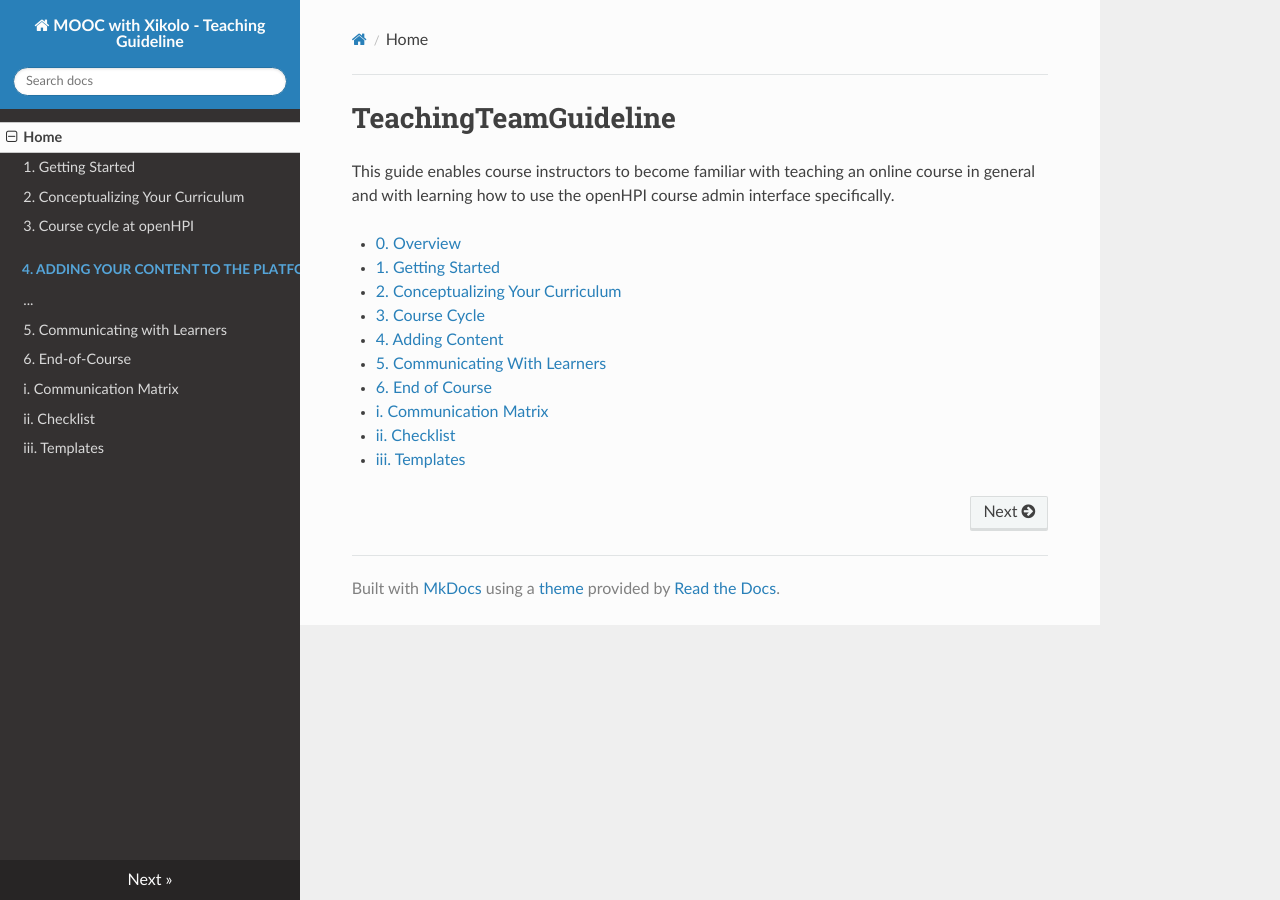
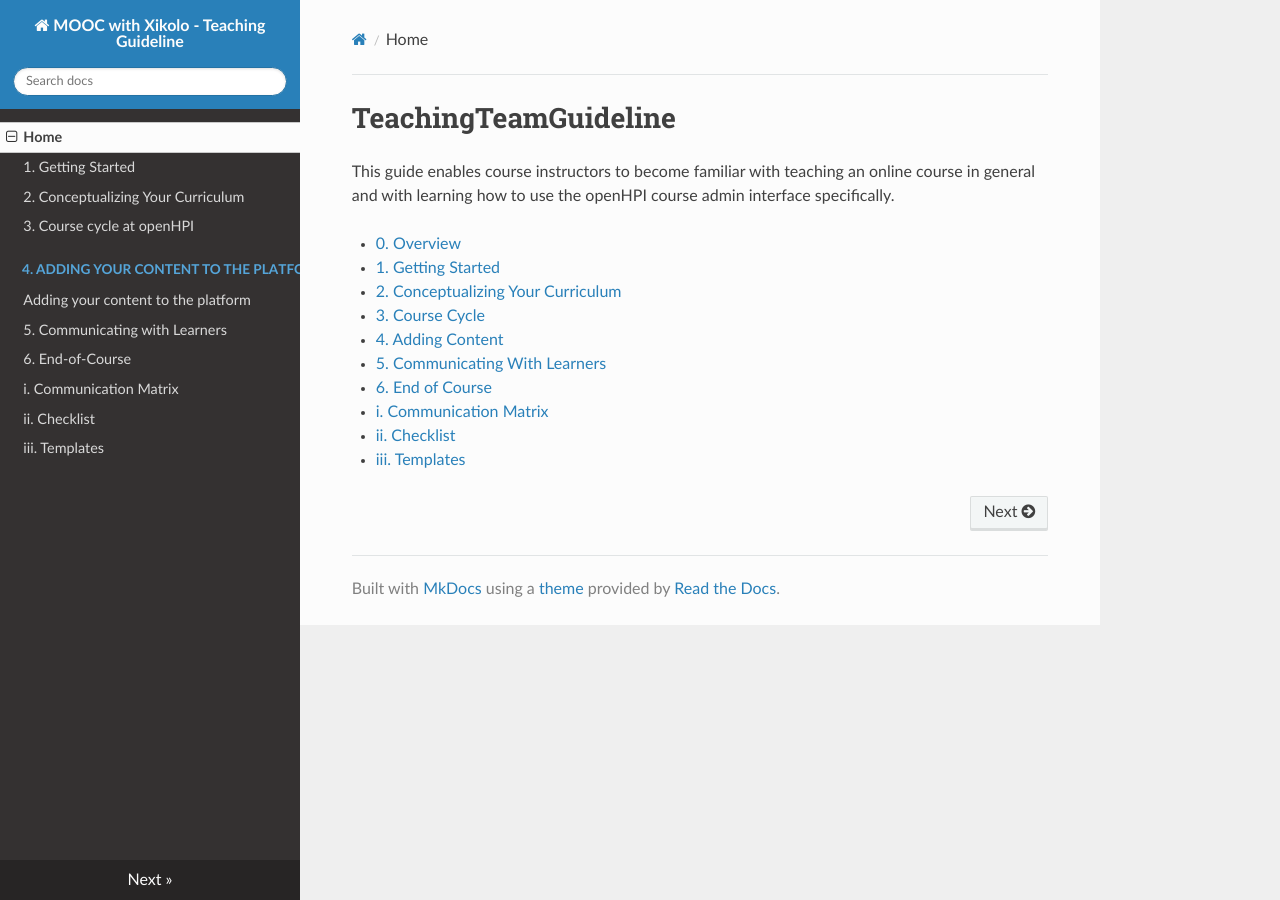
Before and after one commit to openHPI/TeachingTeamGuidelines, an MkDocs documentation site: the page built from docs/index.md, in a window 1280 px wide. Built offline with MkDocs 1.6.1, drawn with Linux system fonts in a browser that asks for light colours; nearby versions of some CDN libraries; old or Windows-style settings are respelled for this version of MkDocs.

Commit message:
Update mkdocs.yml

```diff
--- a/mkdocs.yml
+++ b/mkdocs.yml
@@ -4,7 +4,7 @@ pages:
 - [01_getting-started.md, 1. Getting Started]
 - [02_curriculum-design.md, 2. Conceptualizing Your Curriculum]
 - [03_course-cycle_schedule.md, 3. Course cycle at openHPI]
-- [04_adding-content.md, 4. Adding your content to the platform, ...]
+- [04_adding-content.md, 4. Adding your content to the platform, Adding your content to the platform]
 - [05_community-management.md, 5. Communicating with Learners]
 - [06_end-of-course.md, 6. End-of-Course]
 - [07_communication-matrix.md, i. Communication Matrix]
```
